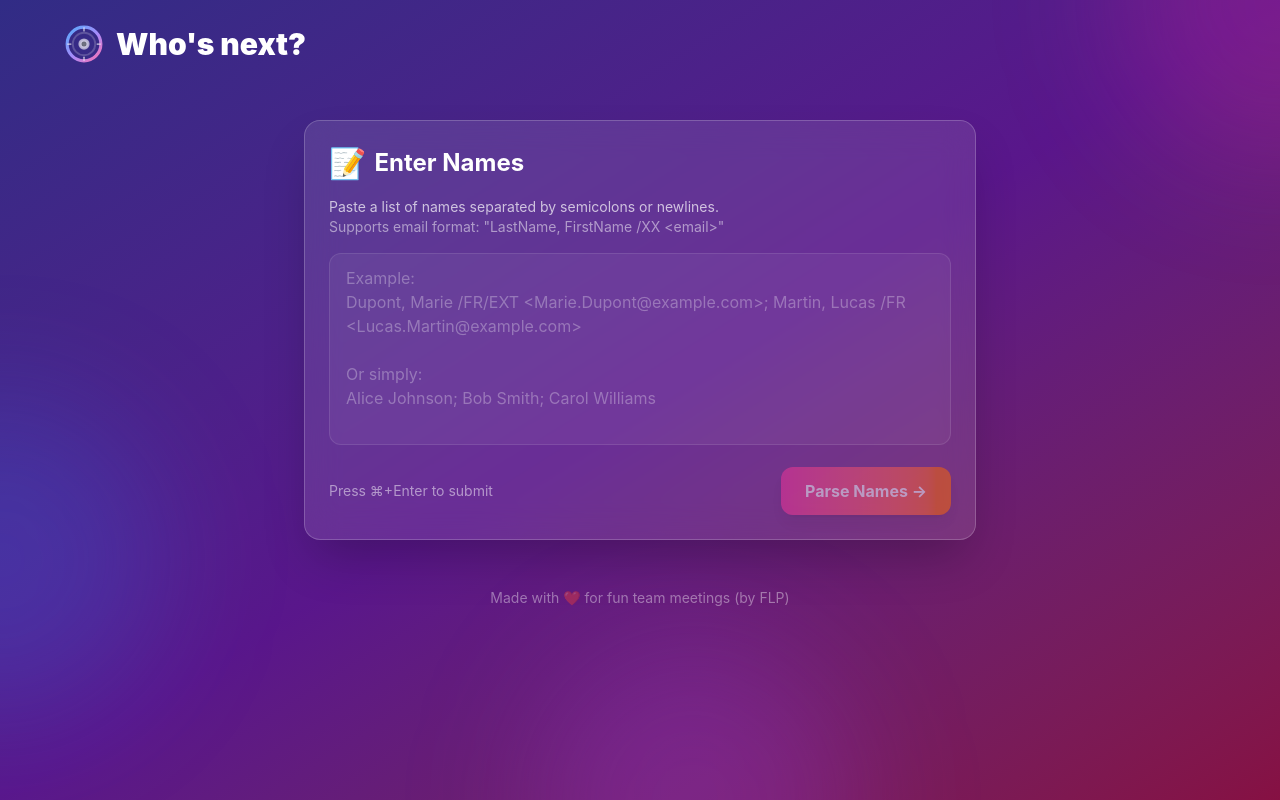
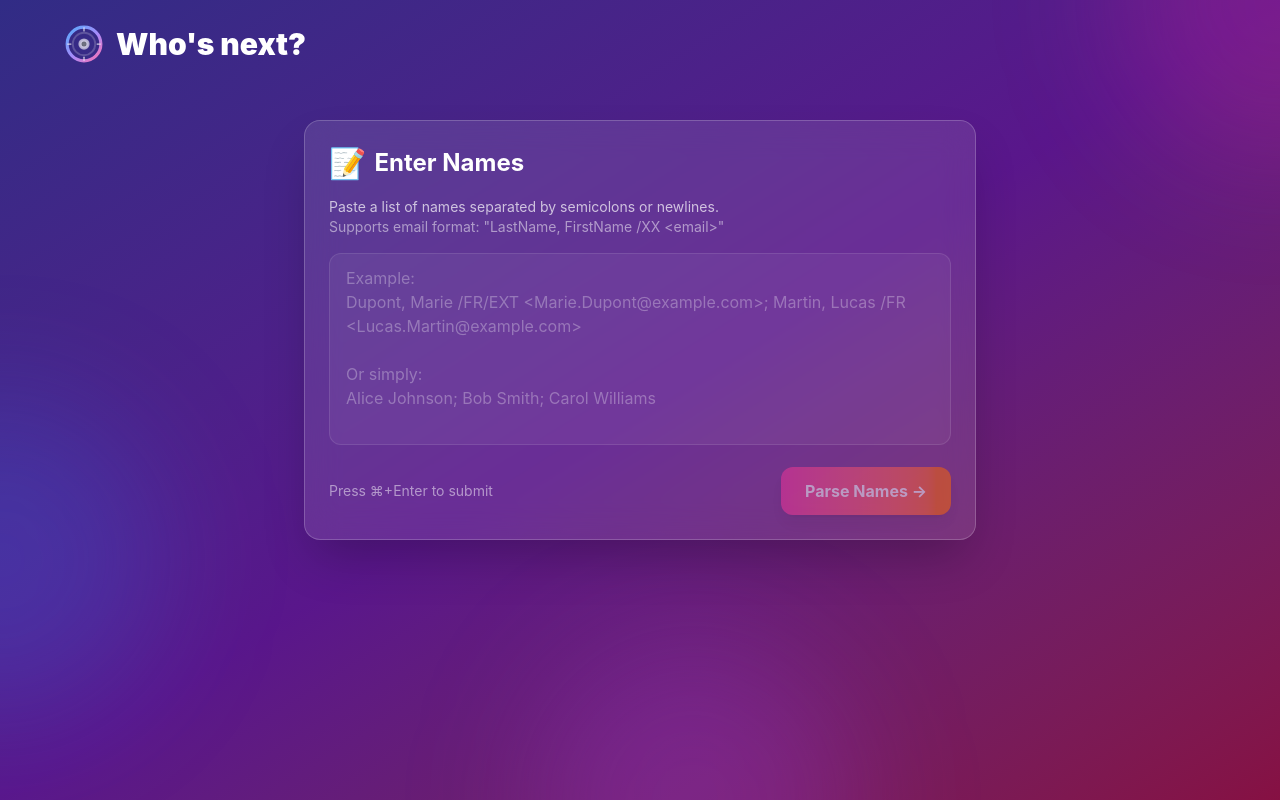
Before and after one commit to flpvvvv/next-one, a Next.js app: page / in a window 1280 px wide. Built offline with nearby package versions, Linux system fonts and the light colour scheme.

Commit message:
fix: adjust GameArena button transition and update globals.css for nextjs-portal positioning

```diff
--- a/app/globals.css
+++ b/app/globals.css
@@ -94,3 +94,8 @@ body {
     padding-bottom: env(safe-area-inset-bottom);
   }
 }
+
+nextjs-portal {
+  left: auto !important;
+  top: auto !important;
+}
--- a/app/page.tsx
+++ b/app/page.tsx
@@ -180,12 +180,6 @@ export default function Home() {
         </AnimatePresence>
       </main>
 
-      {/* Footer */}
-      <footer className="relative z-10 py-4 text-center">
-        <p className="text-white/40 text-sm">
-          Made with ❤️ for fun team meetings (by FLP)
-        </p>
-      </footer>
     </div>
   );
 }
--- a/components/GameArena.tsx
+++ b/components/GameArena.tsx
@@ -250,7 +250,7 @@ export default function GameArena({ initialPeople, shuffledOrder, soundEnabled }
                     autoFocus
                     className="w-full max-w-sm py-3 md:py-4 bg-gradient-to-r from-green-500 to-emerald-600
                                text-white text-lg md:text-2xl font-bold rounded-xl shadow-xl hover:shadow-2xl
-                               transition-all transform hover:-translate-y-1"
+                               transition-all"
                   >
                     {remainingCount > 0 ? "Next Round →" : "See Final Results 🏆"}
                   </motion.button>
```
